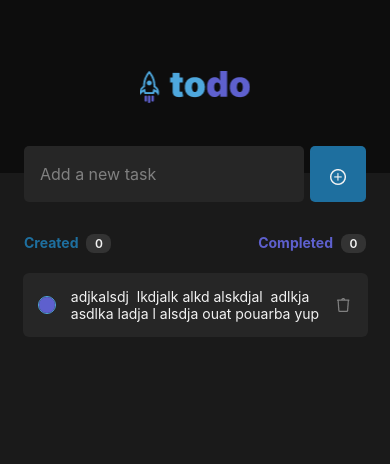
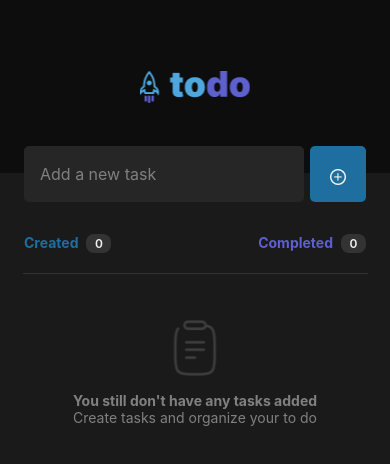
Before and after one commit to duckbox72/rn-todo-list, a React Native app: screen / in a window 390 px wide. Shown: the top 464 px of the page. Built offline with nearby package versions, Linux system fonts and the light colour scheme.

Commit message:
handle task add

```diff
--- a/src/components/task/index.tsx
+++ b/src/components/task/index.tsx
@@ -3,7 +3,13 @@ import { Text, TouchableOpacity, View, Image } from 'react-native';
 
 import { styles } from "./styles";
 
-export function Task() {
+type Props = {
+  task: string;
+  onComplete: () => void;
+  onRemove: () => void;
+}
+
+export function Task({ task, onComplete, onRemove}: Props) {
 
   return(
     <View style={styles.container}>
@@ -17,9 +23,7 @@ export function Task() {
 
       <View style={styles.taskContainer}>
         <Text style={styles.task}>
-          adjkalsdj  lkdjalk alkd
-           alskdjal  adlkja asdlka ladja l alsdja
-           ouat pouarba yup
+          {task}
         </Text>
       </View>
 
--- a/src/screens/Home/index.tsx
+++ b/src/screens/Home/index.tsx
@@ -1,5 +1,5 @@
 import React, {useState} from 'react';
-import { View, Text, TextInput, TouchableOpacity, Image, FlatList } from 'react-native';
+import { View, Text, TextInput, TouchableOpacity, Image, FlatList, Alert } from 'react-native';
 
 import { styles } from './styles';
 
@@ -9,9 +9,25 @@ import { Task } from '../../components/task';
 
 
 export function Home() {
-  const [tasks, setTasks] = useState<string[]>(['']);
+  const [tasks, setTasks] = useState<string[]>([]);
   const [task, setTask] = useState('');
 
+  function handleAddTask() {
+    if(tasks.includes(task)) {
+      return Alert.alert('Task already exists!');
+    }
+
+    setTasks(prevState => [...prevState, task]);
+    setTask('');
+  };
+
+  function handleCompleteTask () {
+
+  };
+
+  function handledeleteTask() {
+
+  };
 
   return (
     <View style={styles.container}>
@@ -36,7 +52,7 @@ export function Home() {
 
         <TouchableOpacity
           style={styles.button}
-          //onPress={handleTaskAdd}
+          onPress={handleAddTask}
         >
           <Text style={styles.buttonPlus}>
             <Image
@@ -70,13 +86,16 @@ export function Home() {
         </View>
       </View>
 
-
-
       <FlatList
         data={tasks}
         keyExtractor={item => item}
-        renderItem={(item) => (
-          <Task />
+        renderItem={({ item }) => (
+          <Task
+            key={item}
+            task={item}
+            onComplete={() => {}}
+            onRemove={() => {}}
+          />
         )}
         showsVerticalScrollIndicator={false}
         ListEmptyComponent={() => (
```
